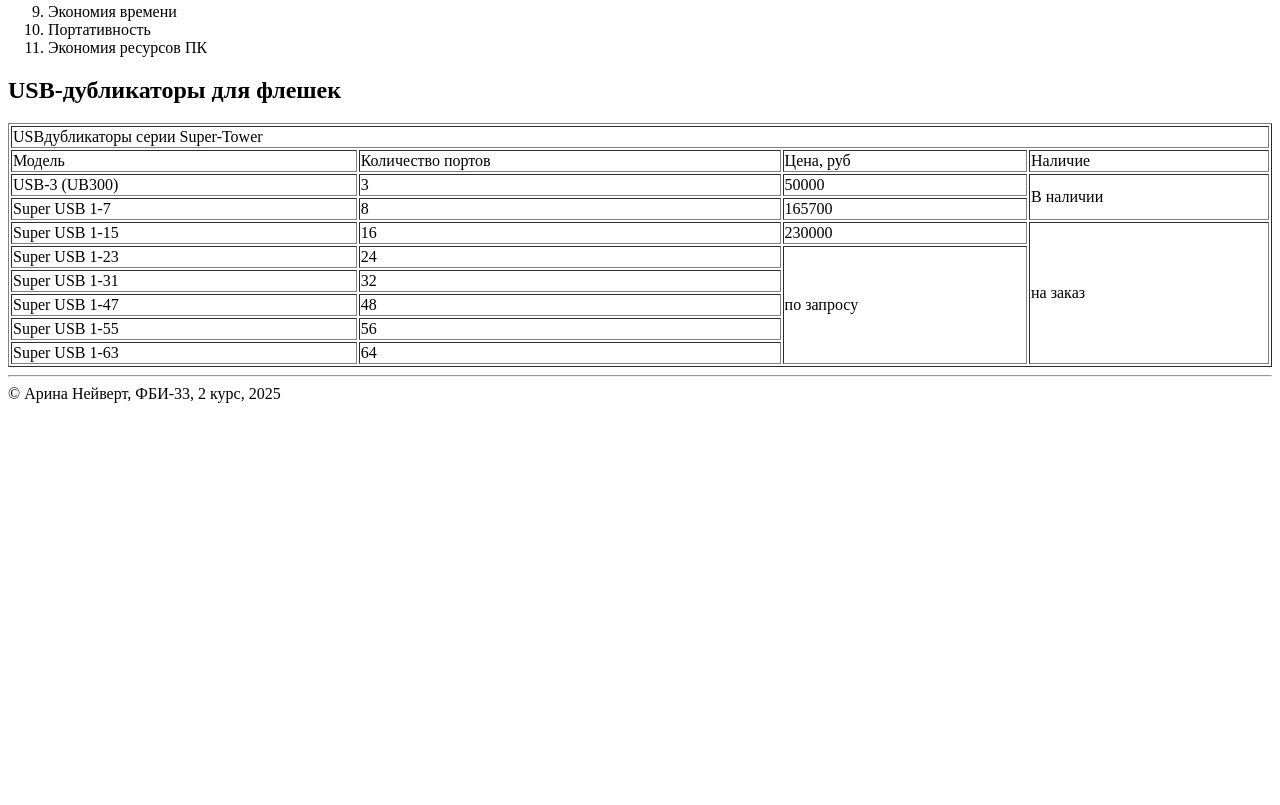
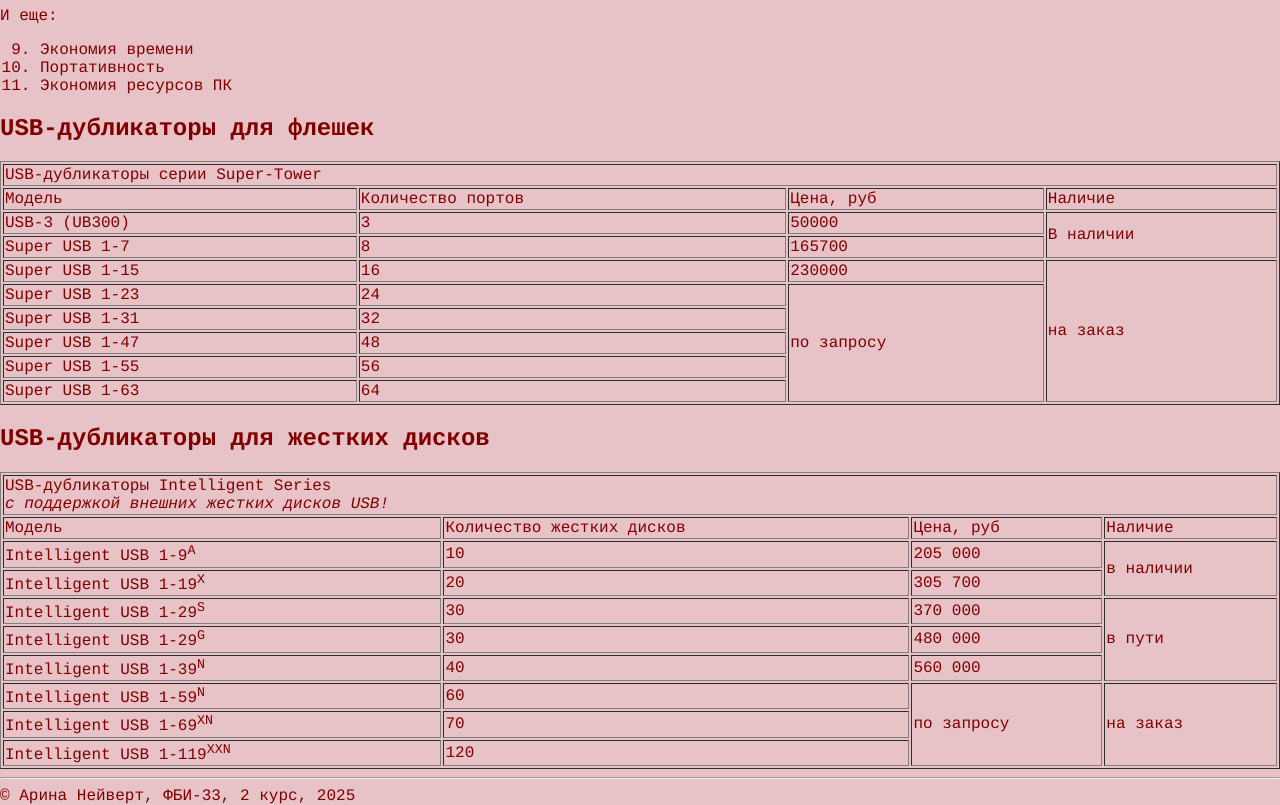
Before and after one commit to AriNeyvert/labs-web, a plain HTML site: page lab2/usb.html in a window 1280 px wide. Shown: the part 777-1582 px from the top of the page. Before the commit the page ends 1188 px from the top, so only its background shows below. Drawn offline with Linux system fonts and the light colour scheme.

Commit message:
USB-дубликаторы Intelligent Series

```diff
--- a/lab2/usb.html
+++ b/lab2/usb.html
@@ -5,10 +5,10 @@
         <title>Нейверт Арина Сергеевна. Текст о дубликаторах USB</title>
     </head>
 
-    <body>
-        <header>
+    <body style="background-color: rgb(231, 194, 199); color: maroon; font-family: Courier; margin: 0px;">
+
+        <header style="background-color: black; color: lightgreen; padding: 10px;">
             НГТУ, ФБ, Лабораторная работа 2
-            <hr>
         </header>
 
         <main>
@@ -72,7 +72,7 @@
             <h2>USB-дубликаторы для флешек</h2>
             <table border="1" width="100%">
                 <tr>
-                    <td colspan="4">USBдубликаторы серии Super-Tower</td>
+                    <td colspan="4">USB-дубликаторы серии Super-Tower</td>
                 </tr>
                 <tr>
                     <td>Модель</td>
@@ -130,6 +130,59 @@
                 </tr>
             </table>
         </main>
+            <h2>USB-дубликаторы для жестких дисков</h2>
+            <table border="1" width="100%">
+                <tr>
+                    <td colspan="4" rowspan=”2” >USB-дубликаторы Intelligent Series<br><i>с поддержкой внешних жестких дисков USB!</i></td>
+                </tr>
+                <tr>
+                    <td>Модель</td>
+                    <td>Количество жестких дисков</td>
+                    <td>Цена, руб</td>
+                    <td>Наличие</td>
+                </tr>
+                <tr>
+                    <td>Intelligent USB 1-9<sup>A</sup></td>
+                    <td>10</td>
+                    <td>205&nbsp;000</td>
+                    <td rowspan='2'>в наличии</td>
+                </tr>
+                <tr>
+                    <td>Intelligent USB 1-19<sup>X</sup></td>
+                    <td>20</td>
+                    <td>305 700</td>
+                </tr>
+                <tr>
+                    <td>Intelligent USB 1-29<sup>S</sup></td>
+                    <td>30</td>
+                    <td>370&nbsp;000</td>
+                    <td rowspan='3'>в пути</td>
+                </tr>
+                <tr>
+                    <td>Intelligent USB 1-29<sup>G</sup></td>
+                    <td>30</td>
+                    <td>480&nbsp;000</td>
+                </tr>
+                <tr>
+                    <td>Intelligent USB 1-39<sup>N</sup></td>
+                    <td>40</td>
+                    <td>560&nbsp;000</td>
+                </tr>
+                <tr>
+                    <td>Intelligent USB 1-59<sup>N</sup></td>
+                    <td>60</td>
+                    <td rowspan='3'>по запросу</td>
+                    <td rowspan='3'>на заказ</td>
+                </tr>
+                <tr>
+                    <td>Intelligent USB 1-69<sup>XN</sup></td>
+                    <td>70</td>
+                </tr>
+                <tr>
+                    <td>Intelligent USB 1-119<sup>XXN</sup></td>
+                    <td>120</td>
+                </tr>
+            </table>
 
         <footer>
             <hr>
```
